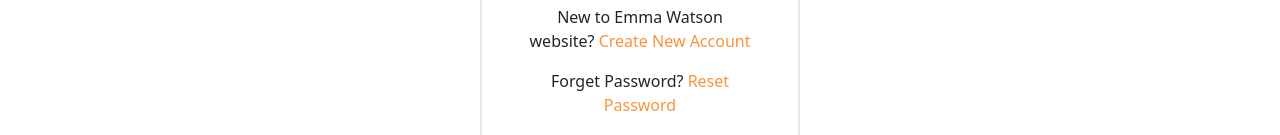
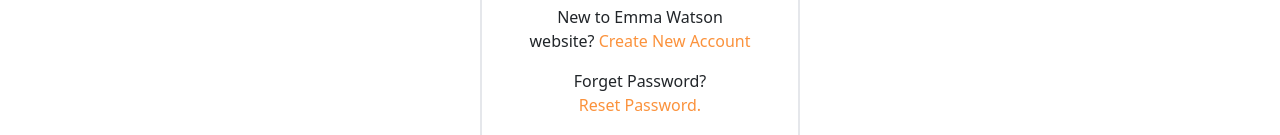
Before and after one commit to Maria-07/Independent-service-provider, a React (Create React App) app: page /login in a window 1280 px wide. Shown: the part 665-800 px from the top of the page. Built offline with nearby package versions, Linux system fonts and the light colour scheme; no server answers.

Commit message:
password reset issue done

```diff
--- a/package.json
+++ b/package.json
@@ -20,6 +20,7 @@
     "react-firebase-hooks": "^5.0.3",
     "react-router-dom": "^6.3.0",
     "react-scripts": "5.0.1",
+    "react-toastify": "^8.2.0",
     "web-vitals": "^2.1.4"
   },
   "scripts": {
--- a/src/Components/Pages/Shared/Login/Login.js
+++ b/src/Components/Pages/Shared/Login/Login.js
@@ -1,10 +1,15 @@
-import React, { useState } from "react";
+import { sendPasswordResetEmail } from "firebase/auth";
+import React, { useRef, useState } from "react";
 import {
+  useSendPasswordResetEmail,
   useSignInWithEmailAndPassword,
   useSignInWithGoogle,
+  useUpdatePassword,
 } from "react-firebase-hooks/auth";
 import { Link, useLocation, useNavigate } from "react-router-dom";
+import { toast, ToastContainer } from "react-toastify";
 import auth from "../../../../firebase.init";
+import "react-toastify/dist/ReactToastify.css";
 
 const Login = () => {
   const [email, setEmail] = useState("");
@@ -14,8 +19,12 @@
 
   const [signInWithGoogle, user1, loading1, error1] = useSignInWithGoogle(auth);
 
+  const [sendPasswordResetEmail] = useSendPasswordResetEmail(auth);
+
   const location = useLocation();
   const navigate = useNavigate();
+  const emailRef = useRef("");
+
   const from = location.state?.from?.pathname || "/";
 
   const [signInWithEmailAndPassword, user, loading, error] =
@@ -26,7 +35,10 @@
 
   if (error1) {
     // console.log(error);
-
+    errorElement = <p className="text-red-500">Error: {error1.message}</p>;
+  }
+  if (error) {
+    // console.log(error);
     errorElement = <p className="text-red-500">Error: {error.message}</p>;
   }
 
@@ -37,6 +49,17 @@
   if (user || user1) {
     navigate(from, { replace: true });
   }
+
+  const resetPassword = async () => {
+    // const email = emailRef.current.value;
+    console.log(email);
+    if (email) {
+      await sendPasswordResetEmail(email);
+      toast("Sent email");
+    } else {
+      toast("please enter your email address");
+    }
+  };
 
   const handleUserSignIn = (event) => {
     event.preventDefault();
@@ -88,9 +111,12 @@
         </p>
         <p>
           Forget Password?{" "}
-          <Link className="text-decoration-none text-orange-400" to={"/signup"}>
-            Reset Password
-          </Link>
+          <button
+            onClick={resetPassword}
+            className="text-decoration-none text-orange-400"
+          >
+            Reset Password.
+          </button>
         </p>
 
         <div className="my-5 text-2xl font-semibold">Or</div>
@@ -103,6 +129,7 @@
           Continue with Google
         </button>
       </form>
+      <ToastContainer />
     </div>
   );
 };
```
Also changed, not shown: 1 other file (tests, documents, lock files or other folders).
